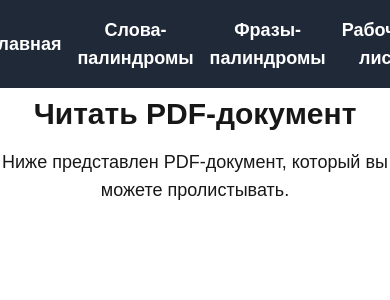
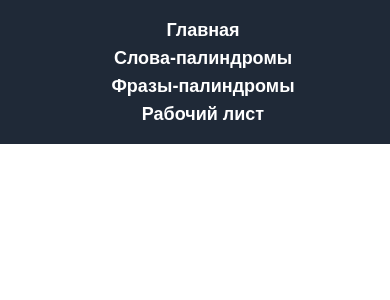
Before and after one commit to MatveiFedkovich/palindrome2.0, a Next.js app: page /pdfPage in a window 390 px wide. Shown: the top 300 px of the page. Built offline with nearby package versions, Linux system fonts and the light colour scheme.

Commit message:
fix navbar for small devices

```diff
--- a/components/Navbar.js
+++ b/components/Navbar.js
@@ -2,7 +2,7 @@ import Link from 'next/link';
 
 const Navbar = () => {
   return (
-    <nav className="fixed top-0 w-full py-4 bg-gray-800 text-white flex justify-center space-x-4 items-center z-10">
+    <nav className="fixed top-0 w-full py-4 bg-gray-800 text-white flex flex-col md:flex-row justify-center space-x-4 items-center z-10">
       <Link href="/" className="text-lg font-semibold ml-4">Главная</Link>
       <Link href="/dictionary" className="text-lg font-semibold">Слова-палиндромы</Link>
       <Link href="/sentences" className="text-lg font-semibold mr-4">Фразы-палиндромы</Link>
--- a/pages/dictionary.js
+++ b/pages/dictionary.js
@@ -3,7 +3,7 @@ import WordList from '../components/WordList';
 
 const Dictionary = () => {
   return (
-    <div className="flex flex-col items-center text-center mb-4 pt-16">
+    <div className="flex flex-col items-center text-center mb-4 pt-16 mt-16 md:mt-0">
       <Navbar />
       <WordList />
     </div>
--- a/pages/index.js
+++ b/pages/index.js
@@ -2,7 +2,7 @@ import Navbar from '../components/Navbar';
 
 const Home = () => {
   return (
-    <div className="flex flex-col items-center justify-center text-center mt-14">
+    <div className="flex flex-col items-center justify-center text-center mt-32 md:mt-12">
       <Navbar />
       <h1 className="text-3xl md:text-4xl font-bold mt-10">Что такое палиндром?</h1>
       <p className="text-lg md:text-xl mt-4 max-w-2xl">
--- a/pages/pdfPage.js
+++ b/pages/pdfPage.js
@@ -5,13 +5,9 @@ const PdfViewer = dynamic(() => import("../components/PdfViewer"), { ssr: false
 
 const PdfPage = () => {
   return (
-    <div className="flex flex-col items-center justify-center text-center mt-14">
+    <div className="flex flex-col items-center justify-center text-center mt-28 md:mt-0">
       <Navbar />
-      <h1 className="text-3xl md:text-4xl font-bold mt-10">Читать PDF-документ</h1>
-      <p className="text-lg md:text-xl mt-4 max-w-2xl">
-        Ниже представлен PDF-документ, который вы можете пролистывать.
-      </p>
-      <div className="mt-6 w-full max-w-4xl">
+        <div className="mt-6 w-full max-w-4xl">
         <PdfViewer />
       </div>
     </div>
--- a/pages/sentences.js
+++ b/pages/sentences.js
@@ -3,7 +3,7 @@ import SentenceList from '../components/SentenceList';
 
 const Sentences = () => {
   return (
-    <div className="flex flex-col items-center text-center mb-4 mt-16">
+    <div className="flex flex-col items-center text-center mb-4 mt-32 md:mt-16">
       <Navbar />
       <SentenceList />
     </div>
```
